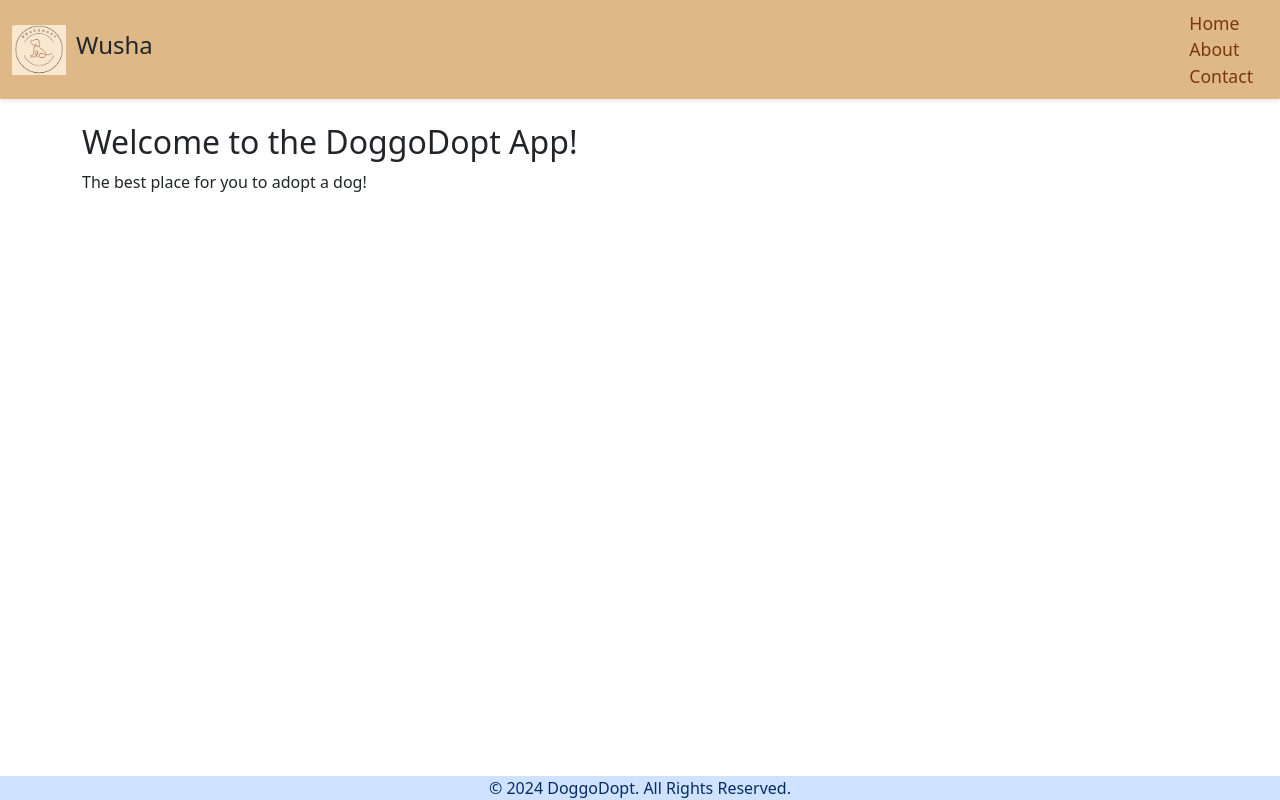
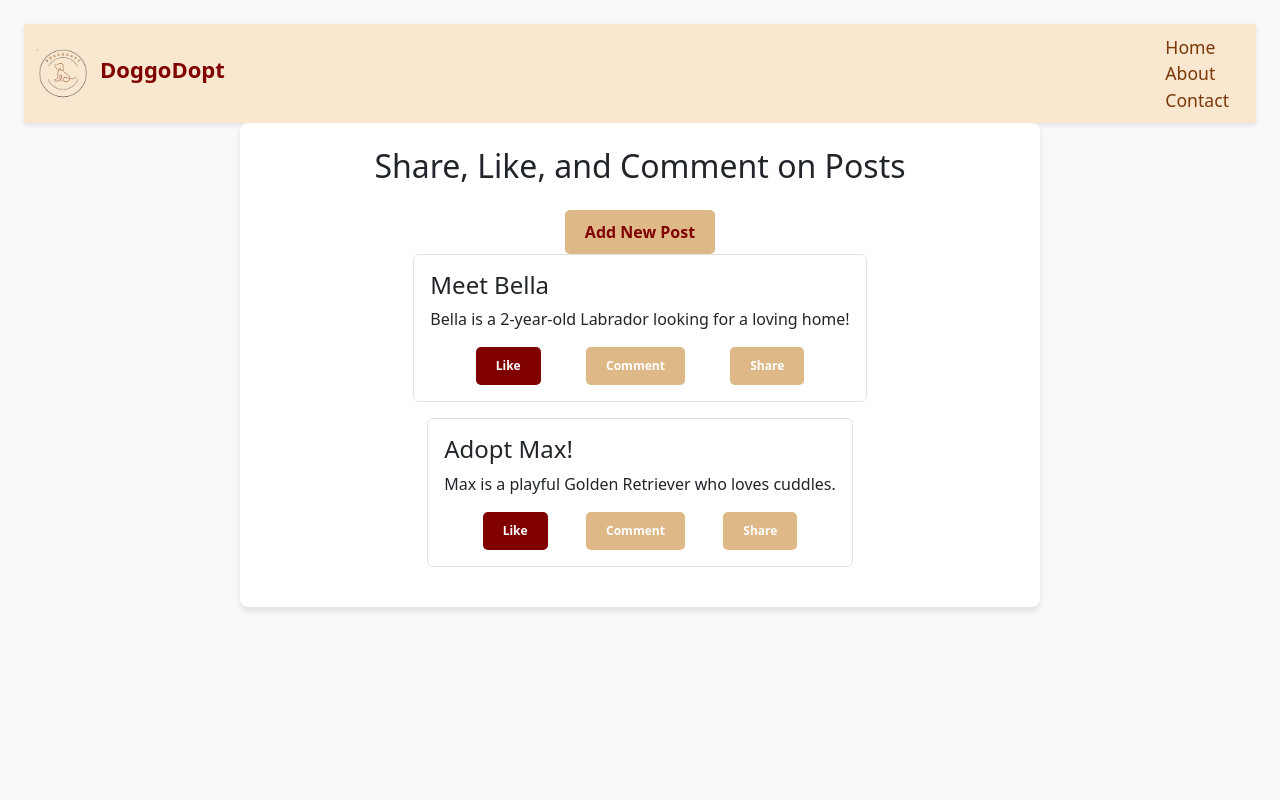
Before and after one commit to shahar-shabtay/web-project-frontend, a React (Vite) app: page / in a window 1280 px wide. Built offline with nearby package versions, Linux system fonts and the light colour scheme.

Commit message:
added home page with new css styling and fixes to header css

```diff
--- a/index.html
+++ b/index.html
@@ -2,9 +2,9 @@
 <html lang="en">
   <head>
     <meta charset="UTF-8" />
-    <link rel="icon" type="image/svg+xml" href="/vite.svg" />
+    <link rel="icon" type="image/svg+xml" href="/small_logo.png" />
     <meta name="viewport" content="width=device-width, initial-scale=1.0" />
-    <title>Wusha</title>
+    <title>DoggoDopt</title>
   </head>
   <body>
     <div id="root"></div>
--- a/src/App.tsx
+++ b/src/App.tsx
@@ -1,7 +1,7 @@
 import React from 'react';
 import SignIn from './components/signIn';
 import SignUp from './components/signUp';
-import Home from './components/home';
+import Home from './components/Home/home';
 import { BrowserRouter as Router, Routes, Route } from 'react-router-dom';
 
 const App: React.FC = () => {
--- /dev/null
+++ b/src/components/Home/home.css
@@ -0,0 +1,83 @@
+.post {
+    background-color: #fff;
+    transition: transform 0.2s ease-in-out, box-shadow 0.2s ease-in-out;
+  }
+
+  .post:hover {
+    transform: translateY(-5px);
+    box-shadow: 0 4px 8px rgba(0, 0, 0, 0.1);
+  }
+
+  .add-post-btn {
+    background-color: #DEB887;
+    color: #800000; /* Text color */
+    font-weight: bold;
+    border: none;
+    border-radius: 5px;
+    padding: 10px 20px;
+    font-size: 1rem;
+    cursor: pointer;
+  }
+
+  .add-post-btn:hover {
+    background-color: #8b532a; /* Hover effect */
+  }
+
+  .like-button {
+    background-color: #800000; /* Coral color */
+    color: white;
+    border: none;
+    padding: 10px 20px;
+    border-radius: 5px;
+    font-size: 12px;
+    font-weight: bold;
+    cursor: pointer;
+    transition: background-color 0.3s ease;
+  }
+
+  .like-button:hover {
+    background-color: #531818; /* Darker coral color for hover effect */
+  }
+
+  .share-button,
+  .comment-button {
+    background-color: #DEB887; /* Coral color */
+    color: white;
+    border: none;
+    padding: 10px 20px;
+    border-radius: 5px;
+    font-size: 12px;
+    font-weight: bold;
+    cursor: pointer;
+    transition: background-color 0.3s ease;
+  }
+  .share-button:hover,
+  .comment-button:hover {
+    background-color: #8b532a; /* Darker coral color for hover effect */
+  }
+
+  .card-container {
+    width: 100%;
+    max-width: 800px; /* Maximum width of the card */
+    margin: 0 auto; /* Center horizontally */
+    padding: 1.5rem; /* Padding inside the card */
+    box-shadow: 0 4px 6px rgba(0, 0, 0, 0.1); /* Card shadow */
+    background-color: #fff; /* Background color for the card */
+    border-radius: 8px; /* Rounded corners for the card */
+    display: flex;
+    flex-direction: column;
+    justify-content: center;
+    align-items: center;
+  }
+
+  .card-content {
+    width: 100%;
+    padding: 1rem; /* Padding for card content */
+  }
+
+  .post-actions {
+    display: flex;
+    justify-content: space-evenly; /* Evenly spaces the buttons */
+    align-items: center; /* Centers the buttons vertically */
+    margin-top: 1rem; /* Adds spacing from the content above */
+  }
--- /dev/null
+++ b/src/components/Home/home.tsx
@@ -0,0 +1,42 @@
+import React from 'react';
+import './home.css';
+import Header from '../header';
+// import Footer from './footer';
+
+const Home: React.FC = () => {
+  return (
+    <div className="d-flex flex-column alsign-items-center bg-light vh-100 p-4">
+      <Header/>
+      <div className="card-container">
+        <h2 className="text-center mb-4">Share, Like, and Comment on Posts</h2>
+        <button className="add-post-btn">Add New Post</button>
+        {/* Placeholder for posts */}
+        <div className="post border rounded p-3 mb-3">
+          <h4 className="post-title mb-2">Meet Bella</h4>
+          <p className="post-description mb-2">
+            Bella is a 2-year-old Labrador looking for a loving home!
+          </p>
+          <div className="post-actions">
+            <button className="like-button">Like</button>
+            <button className="comment-button">Comment</button>
+            <button className="share-button">Share</button>
+          </div>
+        </div>
+        <div className="post border rounded p-3 mb-3">
+          <h4 className="post-title mb-2">Adopt Max!</h4>
+          <p className="post-description mb-2">
+            Max is a playful Golden Retriever who loves cuddles.
+          </p>
+          <div className="post-actions">
+            <button className="like-button">Like</button>
+            <button className="comment-button">Comment</button>
+            <button className="share-button">Share</button>
+          </div>
+        </div>
+        {/* Add more posts here */}
+      </div>
+    </div>
+  );
+};
+
+export default Home;
--- a/src/components/header.tsx
+++ b/src/components/header.tsx
@@ -7,7 +7,7 @@ const Header: React.FC = () => {
       <div className="container-fluid d-flex justify-content-between align-items-center">
         <div className="d-flex align-items-center">
           <img src="/small_logo.png" alt="Logo" className="logo" />
-          <h1 className="h4">Wusha</h1>
+          <h1 className="headline">DoggoDopt</h1>
         </div>
         <nav>
           <a href="/" className="nav-link">Home</a>
--- a/src/components/home.tsx
+++ /dev/null
@@ -1,20 +0,0 @@
-import React from 'react';
-import Header from './header';
-import Footer from './footer';
-
-const home: React.FC = () => {
-  return (
-    <div className="d-flex flex-column min-vh-100">
-      <Header />
-      <main className="flex-grow-1">
-        <div className="container py-4">
-          <h2>Welcome to the DoggoDopt App!</h2>
-          <p>The best place for you to adopt a dog!</p>
-        </div>
-      </main>
-      <Footer />
-    </div>
-  );
-};
-
-export default home;
--- a/src/index.css
+++ b/src/index.css
@@ -72,7 +72,7 @@ button:focus-visible {
 
 /* Header Styles */
 .header {
-  background-color: #DEB887;
+  background-color: #f9e7cf;
   width: 100%;
   padding: 10px 0;
   box-shadow: 0 2px 5px rgba(0, 0, 0, 0.1);
@@ -118,3 +118,9 @@ a.nav-link:hover {
   color: #800000;
   text-decoration: underline;
 }
+
+.headline {
+  color: #800000;
+  font-size: 22px;
+  font-weight: bold;
+}
```
